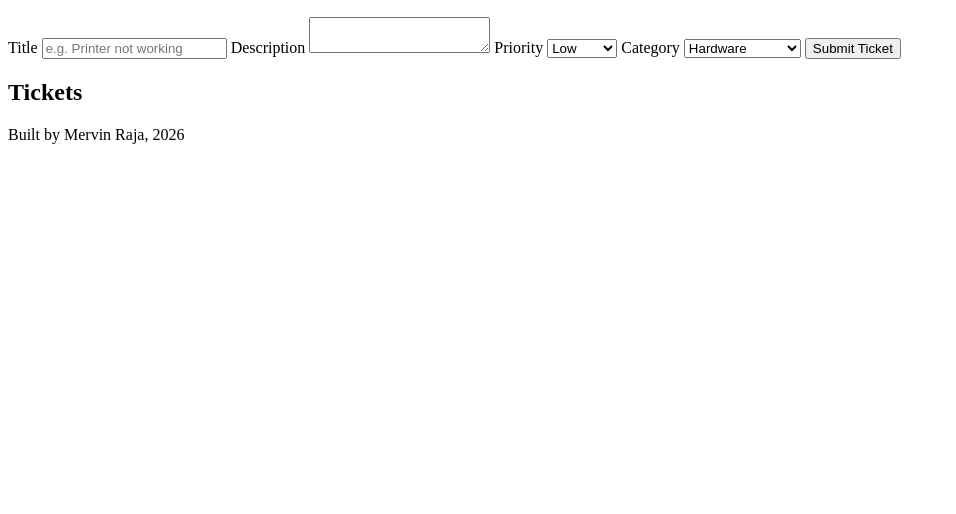
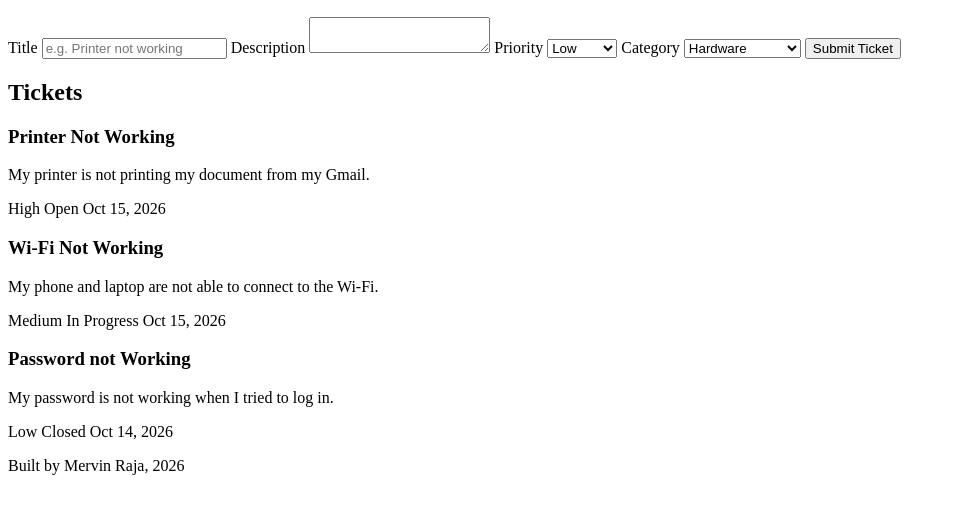
Before and after one commit to Mervraja75/ticket-tracker-app, a plain HTML site: page client/index.html in a window 1280 px wide. Shown: the part 110-624 px from the top of the page, without its empty margins (0-956 px from the left). Drawn offline with Linux system fonts and the light colour scheme.

Commit message:
Add sample ticket cards

```diff
--- a/client/index.html
+++ b/client/index.html
@@ -14,8 +14,10 @@
 
         <main>
             <section>
+                <!--TICKET FORM-->
                 <h2>New Ticket</h2>
                 <form>
+
                     <!--TITLE-->
                     <label for="title">Title</label>
                     <input type="text" id="title" name="title" placeholder="e.g. Printer not working">
@@ -32,6 +34,7 @@
                         <option value="high">High</option>
                     </select>
 
+                    <!--CATEGORY-->
                     <label for="category">Category</label>
                     <select id="category" name="category">
                         <option value="hardware">Hardware</option>
@@ -46,6 +49,29 @@
 
             <section>
                 <h2>Tickets</h2>
+                <article class="ticket-card">
+                    <h3>Printer Not Working</h3>
+                    <p>My printer is not printing my document from my Gmail.</p>
+                    <span class="badge priority-high">High</span>
+                    <span class="badge status-open">Open</span>
+                    <time datetime="2026-10-15">Oct 15, 2026</time>
+                </article>
+
+                <article class="ticket-card">
+                    <h3>Wi-Fi Not Working</h3>
+                    <p>My phone and laptop are not able to connect to the Wi-Fi.</p>
+                    <span class="badge priority-medium">Medium</span>
+                    <span class="badge status-in-progress">In Progress</span>
+                    <time datetime="2026-10-15">Oct 15, 2026</time>
+                </article>
+
+                <article class="ticket-card">
+                    <h3>Password not Working</h3>
+                    <p>My password is not working when I tried to log in.</p>
+                    <span class="badge priority-low">Low</span>
+                    <span class="badge status-closed">Closed</span>
+                    <time datetime="2026-10-14">Oct 14, 2026</time>
+                </article>
             </section>
 
         </main>
```
